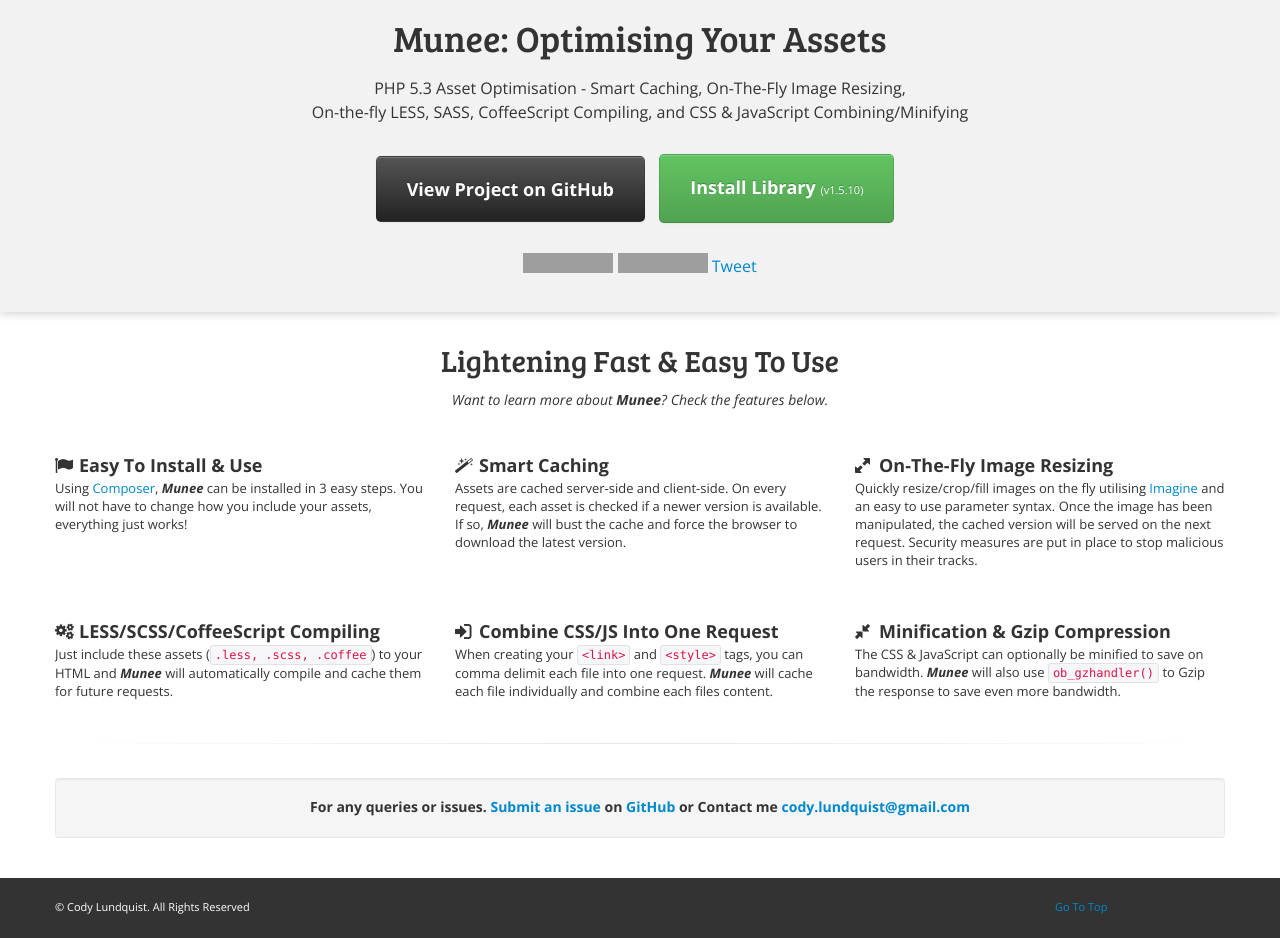
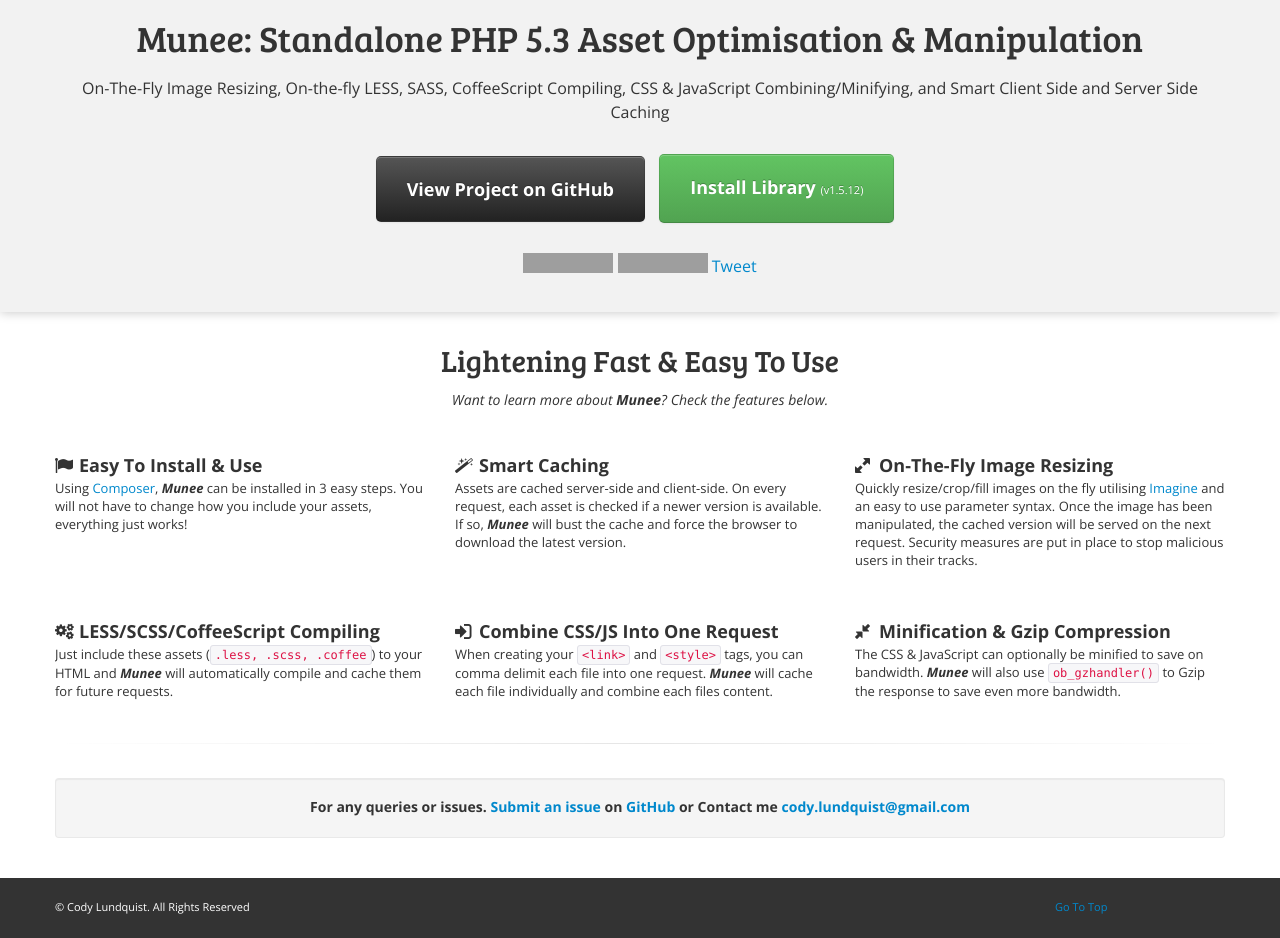
Before and after one commit to meenie/munee, a Jekyll site: the page index.html, which Jekyll copies as it is, in a window 1280 px wide. Built offline with Jekyll 4.4.1, drawn with Linux system fonts in a browser that asks for light colours; comment, search, counter and statistics services are not loaded; grey boxes are pictures that could not be loaded.

Commit message:
Updating version and description

```diff
--- a/index.html
+++ b/index.html
@@ -2,7 +2,7 @@
 <html lang="en" xmlns="http://www.w3.org/1999/html">
 <head>
     <meta charset="utf-8">
-    <title>Munee: Optimising Your Assets</title>
+    <title>Munee: Standalone PHP 5.3 Asset Optimisation & Manipulation</title>
     <meta name="description"
           content="PHP 5.3 Asset Optimisation - Smart Caching, On-The-Fly Image Manipulation, Auto-LESS-Compiling, and CSS &amp; JavaScript Combining/Minifying">
     <meta name="author" content="Cody Lundquist">
@@ -55,9 +55,9 @@
 <body>
 <header class="masthead">
     <div class="container">
-        <h1 class="font-bree-serif">Munee: Optimising Your Assets</h1>
+        <h1 class="font-bree-serif">Munee: Standalone PHP 5.3 Asset Optimisation & Manipulation</h1>
         <p class="font-open-sans-normal">
-            PHP 5.3 Asset Optimisation - Smart Caching, On-The-Fly Image Resizing, <br>On-the-fly LESS, SASS, CoffeeScript Compiling, and CSS & JavaScript Combining/Minifying
+            On-The-Fly Image Resizing, On-the-fly LESS, SASS, CoffeeScript Compiling, CSS & JavaScript Combining/Minifying, and Smart Client Side and Server Side Caching
         </p>
         <p class="jumbo">
             <a href="https://github.com/meenie/munee" class="btn btn-inverse btn-large font-open-sans-normal"><strong>View
@@ -66,7 +66,7 @@
                     onclick="recordOutboundLink(this, 'Install Munee', 'github.com')"
                     class="btn btn-success btn-large font-open-sans-normal">
                 <strong>Install Library </strong>
-                <small>(v1.5.10)</small>
+                <small>(v1.5.12)</small>
             </a>
         </p>
         <p class="share">
```
